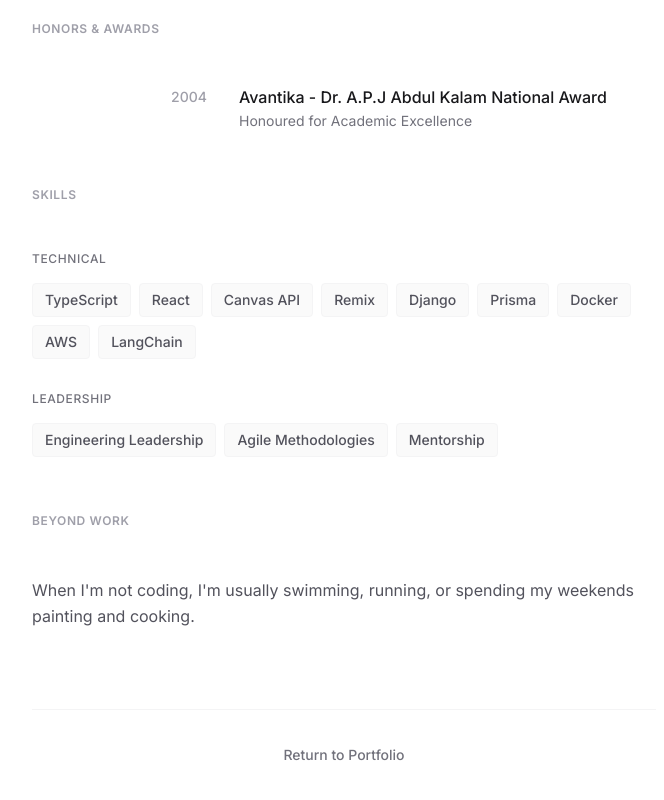
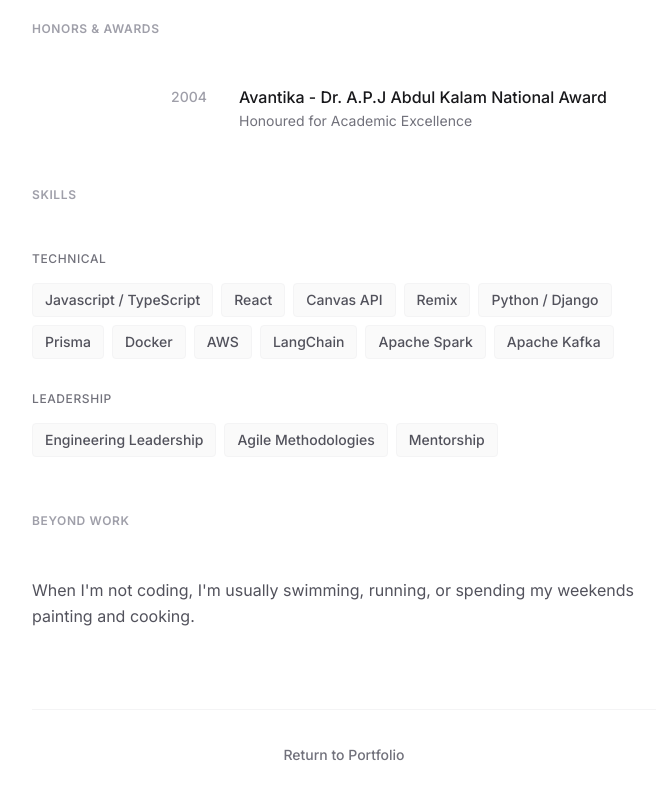
Before and after one commit to gopal-virtual/pastWork, a website: page pages/resume.html in a window 1280 px wide. Shown: the part 2310-3110 px from the top of the page, without its empty margins (296-960 px from the left). Drawn offline with Linux system fonts and the light colour scheme.

Commit message:
update skills

```diff
--- a/pages/resume.html
+++ b/pages/resume.html
@@ -285,7 +285,8 @@
                             Technical</h3>
                         <div class="flex flex-wrap gap-2 print:gap-1.5">
                             <span
-                                class="bg-zinc-50 border border-zinc-100 text-zinc-600 px-3 py-1.5 rounded text-sm font-medium print:text-[10px] print:border-zinc-300 print:px-2 print:py-0.5 print:bg-white">TypeScript</span>
+                                class="bg-zinc-50 border border-zinc-100 text-zinc-600 px-3 py-1.5 rounded text-sm font-medium print:text-[10px] print:border-zinc-300 print:px-2 print:py-0.5 print:bg-white">Javascript
+                                / TypeScript</span>
                             <span
                                 class="bg-zinc-50 border border-zinc-100 text-zinc-600 px-3 py-1.5 rounded text-sm font-medium print:text-[10px] print:border-zinc-300 print:px-2 print:py-0.5 print:bg-white">React</span>
                             <span
@@ -294,7 +295,8 @@
                             <span
                                 class="bg-zinc-50 border border-zinc-100 text-zinc-600 px-3 py-1.5 rounded text-sm font-medium print:text-[10px] print:border-zinc-300 print:px-2 print:py-0.5 print:bg-white">Remix</span>
                             <span
-                                class="bg-zinc-50 border border-zinc-100 text-zinc-600 px-3 py-1.5 rounded text-sm font-medium print:text-[10px] print:border-zinc-300 print:px-2 print:py-0.5 print:bg-white">Django</span>
+                                class="bg-zinc-50 border border-zinc-100 text-zinc-600 px-3 py-1.5 rounded text-sm font-medium print:text-[10px] print:border-zinc-300 print:px-2 print:py-0.5 print:bg-white">Python
+                                / Django</span>
                             <span
                                 class="bg-zinc-50 border border-zinc-100 text-zinc-600 px-3 py-1.5 rounded text-sm font-medium print:text-[10px] print:border-zinc-300 print:px-2 print:py-0.5 print:bg-white">Prisma</span>
                             <span
@@ -303,6 +305,12 @@
                                 class="bg-zinc-50 border border-zinc-100 text-zinc-600 px-3 py-1.5 rounded text-sm font-medium print:text-[10px] print:border-zinc-300 print:px-2 print:py-0.5 print:bg-white">AWS</span>
                             <span
                                 class="bg-zinc-50 border border-zinc-100 text-zinc-600 px-3 py-1.5 rounded text-sm font-medium print:text-[10px] print:border-zinc-300 print:px-2 print:py-0.5 print:bg-white">LangChain</span>
+                            <span
+                                class="bg-zinc-50 border border-zinc-100 text-zinc-600 px-3 py-1.5 rounded text-sm font-medium print:text-[10px] print:border-zinc-300 print:px-2 print:py-0.5 print:bg-white">Apache
+                                Spark</span>
+                            <span
+                                class="bg-zinc-50 border border-zinc-100 text-zinc-600 px-3 py-1.5 rounded text-sm font-medium print:text-[10px] print:border-zinc-300 print:px-2 print:py-0.5 print:bg-white">Apache
+                                Kafka</span>
                         </div>
                     </div>
 
```
